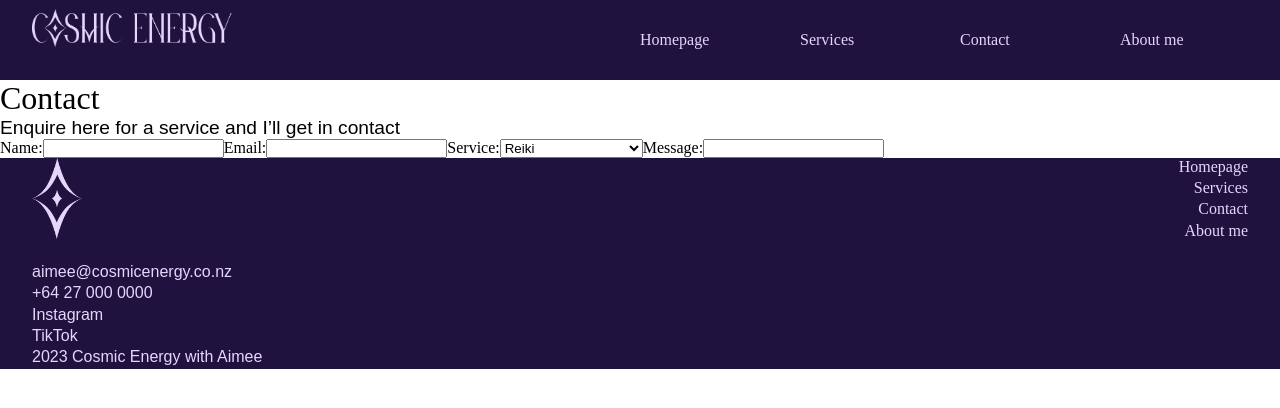
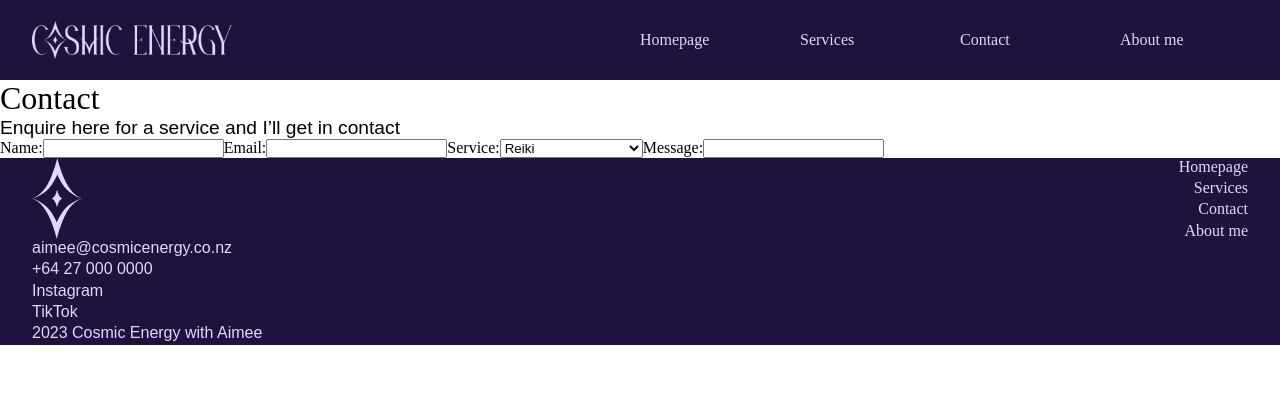
Before and after one commit to deshandeshandeshan/cosmicenergywithaimee, a React (Create React App) app in the folder client/: page /contact in a window 1280 px wide. Shown: the top 408 px of the page. Built offline with nearby package versions, Linux system fonts and the light colour scheme; a web font is replaced by a local one.

Commit message:
fixed css class name clash for header and footer logos

```diff
--- a/client/src/components/Footer.css
+++ b/client/src/components/Footer.css
@@ -11,7 +11,7 @@
     padding:  2rem 2rem;
 }
 
-.navBrand {
+.textPadding {
     padding-bottom: 1.5rem;
 }
 
--- a/client/src/components/Footer.js
+++ b/client/src/components/Footer.js
@@ -10,7 +10,7 @@ const Footer = () => {
           src={LogoMark}
           alt="Cosmic energy logo"
           width="50"
-          className="navBrand"
+          className="footerBrand"
         />
 
         <ul className="footerContact">
```
